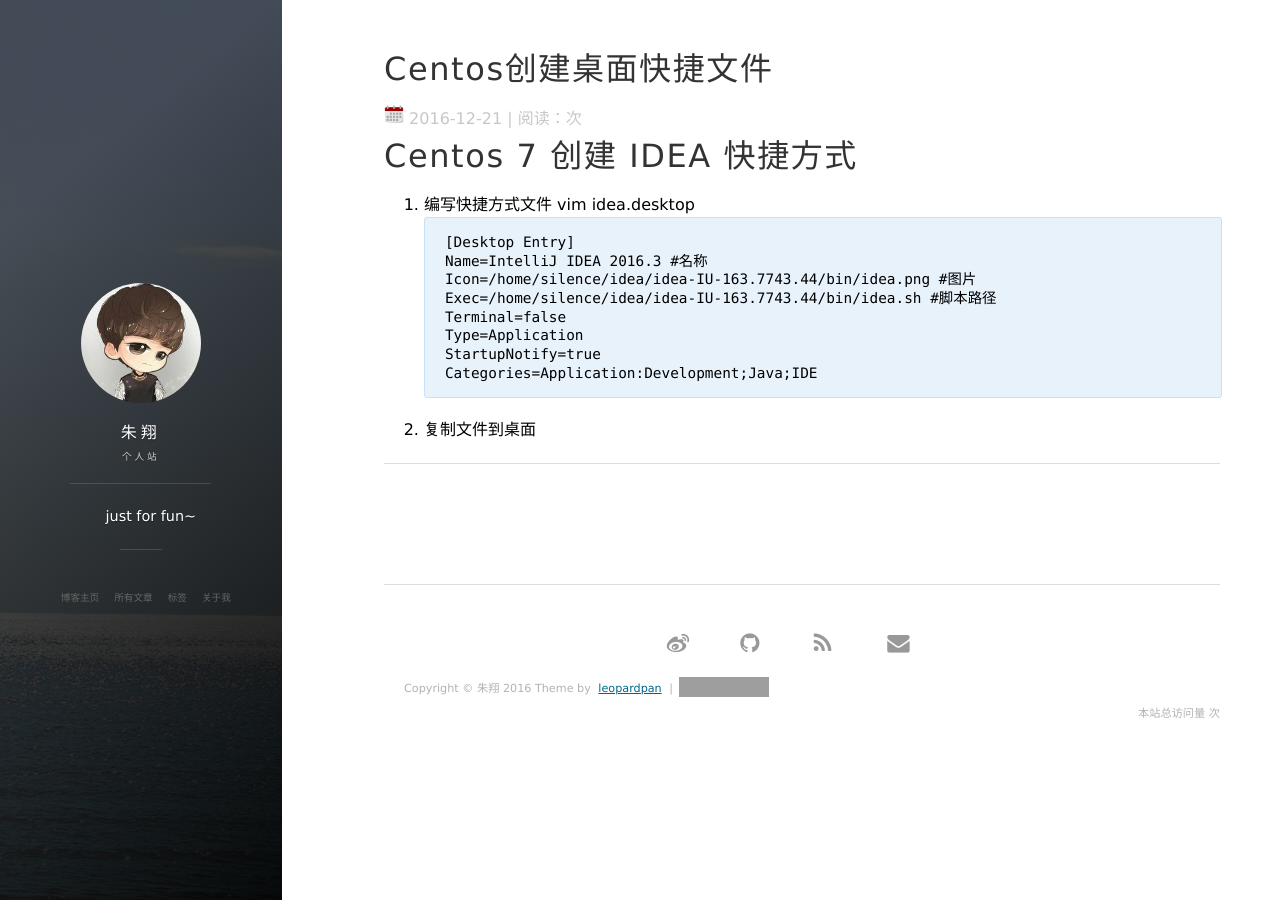
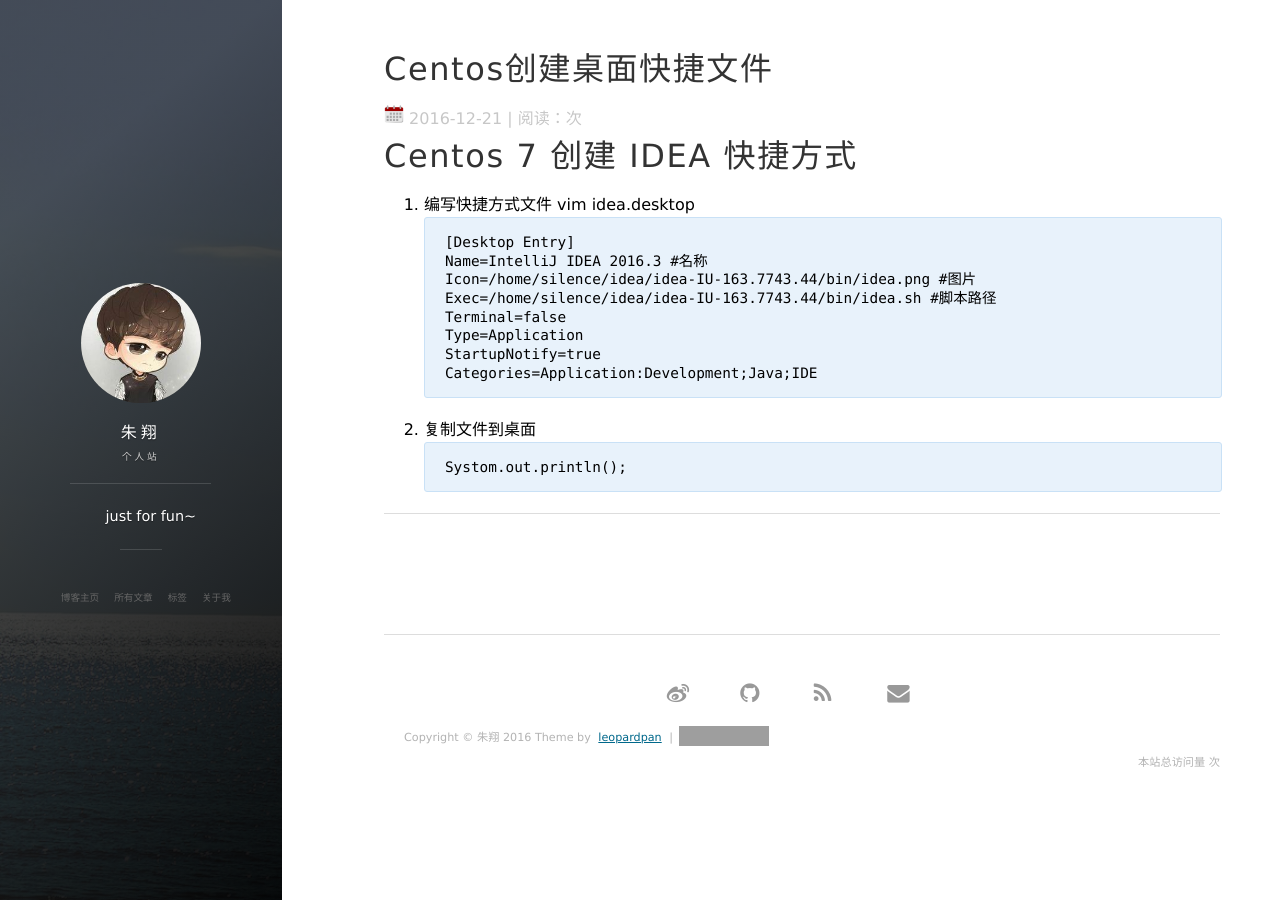
Before and after one commit to zhuSilence/zhuSilence.github.io, a Jekyll site: the page built from _posts/2016-12-21-centos创建桌面快捷文件.md, in a window 1280 px wide. Built offline with Jekyll 4.4.1, drawn with Linux system fonts in a browser that asks for light colours; nearby versions of some CDN libraries; our own code applies the rules of GitHub Pages for plain Markdown files; comment, search, counter and statistics services are not loaded; grey boxes are pictures that could not be loaded.

Commit message:
添加自己的文章

````diff
--- a/_posts/2016-12-21-centos创建桌面快捷文件.md
+++ b/_posts/2016-12-21-centos创建桌面快捷文件.md
@@ -1,6 +1,6 @@
 # Centos 7 创建 IDEA 快捷方式
 1. 编写快捷方式文件 vim idea.desktop
-``` java
+``` vim
 [Desktop Entry]
 Name=IntelliJ IDEA 2016.3 #名称
 Icon=/home/silence/idea/idea-IU-163.7743.44/bin/idea.png #图片
@@ -11,3 +11,6 @@ StartupNotify=true
 Categories=Application:Development;Java;IDE
 ```
 2. 复制文件到桌面
+``` java
+Systom.out.println();
+```
````
